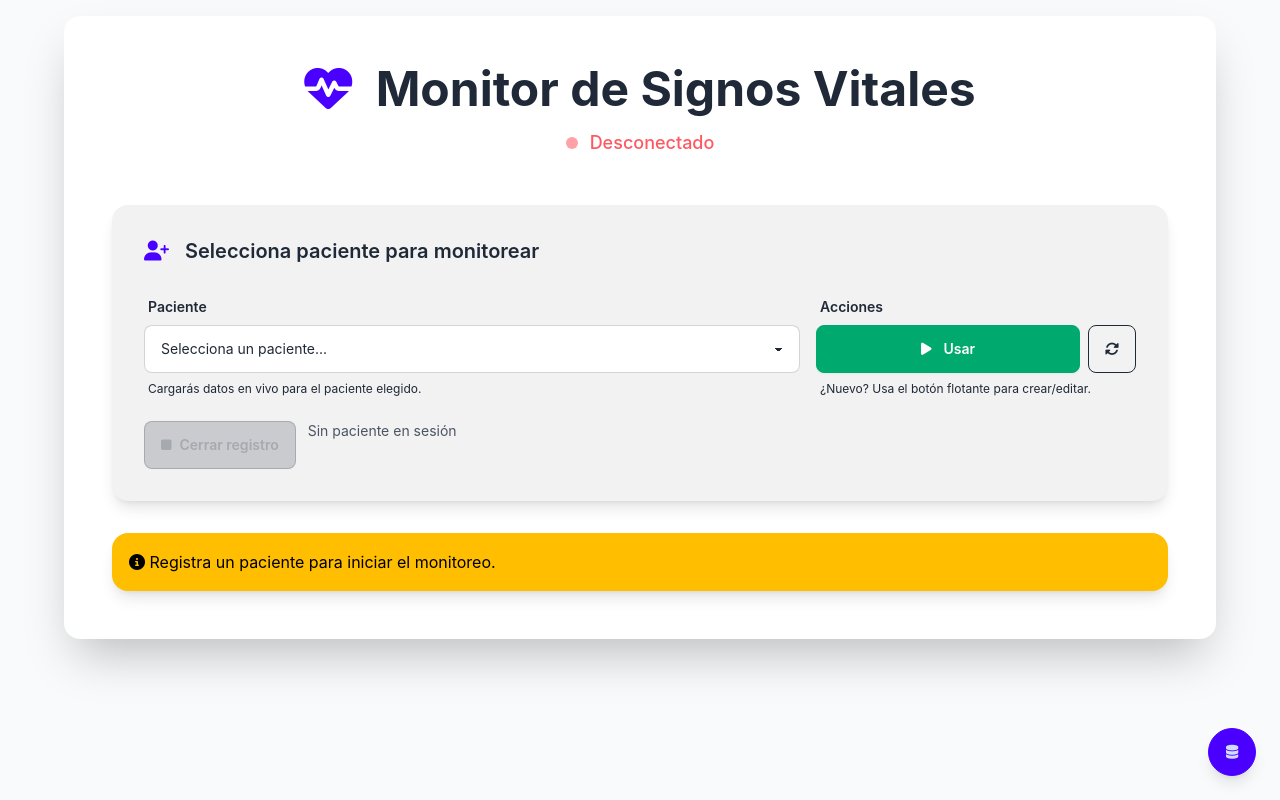
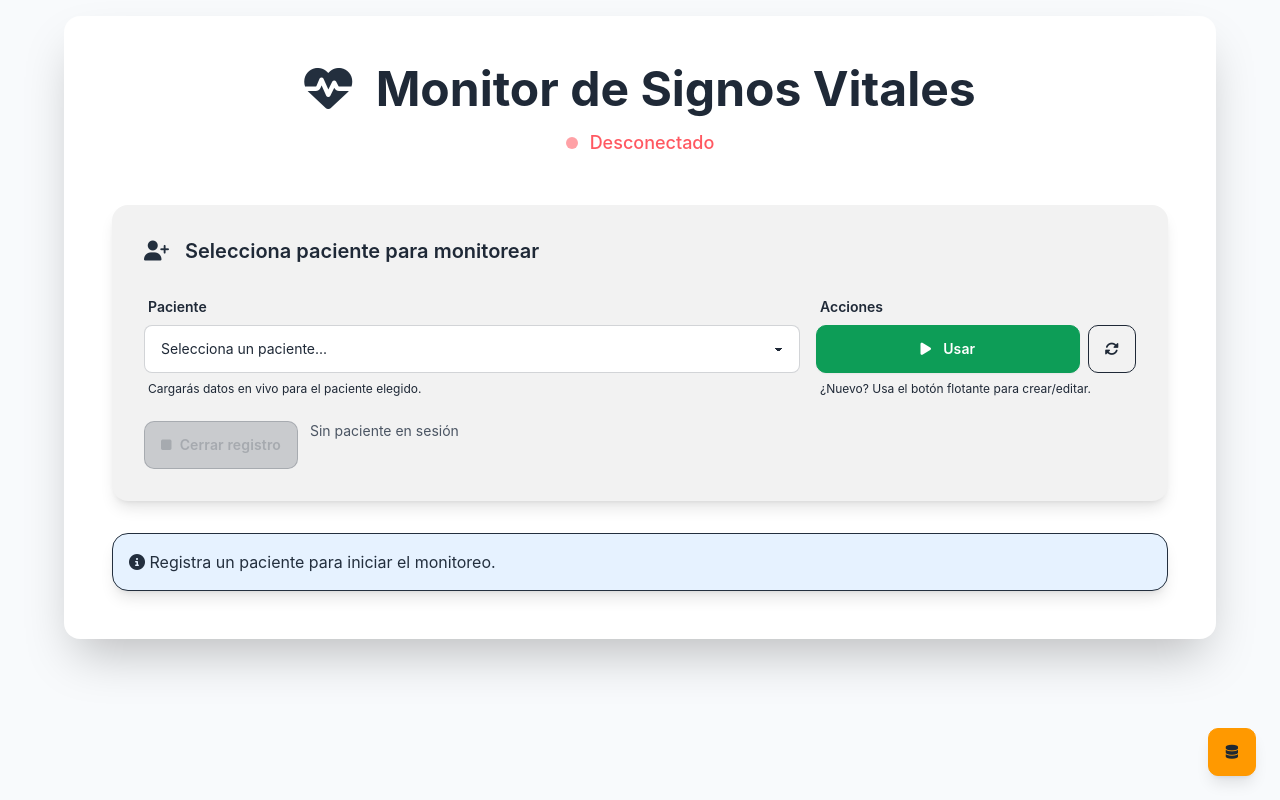
Before and after one commit to rasoky2/PruebaIOTFlask, a Flask app: page / in a window 1280 px wide. Run offline with Flask 3, Linux system fonts and the light colour scheme; data comes from the database, SQL or seed files in the repository; both versions use the stored data as it was after the commit; some libraries are stand-ins or nearby versions; some web fonts are replaced.

Commit message:
Enhance patient monitoring UI and data fetching functionality. Updated app.js to allow viewing data without an active session, implemented polling with exponential backoff for data fetching, and improved button styles for better visibility. Modified index.html and patients.html to include new AWS-themed styles and updated modal behavior. Updated patients.js to align button styles with the new theme.

```diff
--- a/static/js/app.js
+++ b/static/js/app.js
@@ -17,6 +17,7 @@ let tempMax = 0;
 // Sesión de paciente
 let sessionActive = false;
 let currentPatient = null;
+// Permite ver datos en vivo aunque no haya sesión activa
 let allowViewWithoutSession = false;
 let patientList = [];
 
@@ -25,6 +26,12 @@ let patientList = [];
 let historyCache = [];
 let editRecordId = null;
 let pendingDeleteId = null;
+
+// Polling y backoff
+let fetchTimer = null;
+let errorStreak = 0;
+let baseInterval = 500;
+const maxBackoff = 4000;
 
 function initAudio() {
     const audioContext = new (window.AudioContext || window.webkitAudioContext)();
@@ -134,7 +141,7 @@ function renderHistory(records) {
             <td>${r.avg_bpm != null ? r.avg_bpm.toFixed(1) : '--'}</td>
             <td>${r.created_at || '--'}</td>
             <td class="flex gap-2">
-                <button class="btn btn-ghost btn-xs text-info" data-action="edit" data-id="${r.id}" title="Editar paciente"><i class="fas fa-edit"></i></button>
+                <button class="btn btn-ghost btn-xs text-primary" data-action="edit" data-id="${r.id}" title="Editar paciente"><i class="fas fa-edit"></i></button>
                 <button class="btn btn-ghost btn-xs text-error" data-action="delete" data-id="${r.id}" title="Eliminar paciente"><i class="fas fa-trash"></i></button>
                 <button class="btn btn-ghost btn-xs text-primary" data-action="view" data-id="${r.id}" title="Ver estadísticas e historial"><i class="fas fa-search"></i></button>
             </td>
@@ -708,14 +715,24 @@ function deactivateAlert() {
     message.innerHTML = '';
 }
 
+function scheduleFetch(delay = baseInterval) {
+    if (fetchTimer) clearTimeout(fetchTimer);
+    fetchTimer = setTimeout(fetchData, delay);
+}
+
 async function fetchData() {
     try {
         const response = await fetch('/api/data');
         const data = await response.json();
+        errorStreak = 0;
         updateData(data);
+        scheduleFetch(baseInterval);
     } catch (error) {
         console.error('Error fetching data:', error);
-        updateStatus('Error de conexión', false);
+        updateStatus('Desconectado', false);
+        errorStreak += 1;
+        const nextDelay = Math.min(baseInterval * (2 ** errorStreak), maxBackoff);
+        scheduleFetch(nextDelay);
     }
 }
 
@@ -729,26 +746,32 @@ function setupAlertButton() {
 }
 
 function startUpdates() {
-    fetchData();
-    // Usar intervalo de configuración manual si está disponible
-    const interval = (typeof FRONTEND_CONFIG !== 'undefined' && FRONTEND_CONFIG.updateInterval)
+    baseInterval = (typeof FRONTEND_CONFIG !== 'undefined' && FRONTEND_CONFIG.updateInterval)
         ? FRONTEND_CONFIG.updateInterval
         : 500;
-    updateInterval = setInterval(fetchData, interval);
+    scheduleFetch(0);
+    document.addEventListener('visibilitychange', () => {
+        if (document.hidden) {
+            if (fetchTimer) clearTimeout(fetchTimer);
+            updateStatus('Pausado (fondo)', false);
+        } else {
+            errorStreak = 0;
+            scheduleFetch(0);
+        }
+    });
 }
 
 function updateRefreshInterval(interval) {
-    if (updateInterval) {
-        clearInterval(updateInterval);
-    }
-    updateInterval = setInterval(fetchData, interval);
+    baseInterval = interval;
+    scheduleFetch(baseInterval);
 }
 
 window.updateRefreshInterval = updateRefreshInterval;
 
 function stopUpdates() {
-    if (updateInterval) {
-        clearInterval(updateInterval);
+    if (fetchTimer) {
+        clearTimeout(fetchTimer);
+        fetchTimer = null;
     }
 }
 
@@ -914,6 +937,9 @@ document.addEventListener('DOMContentLoaded', () => {
             }
             confirmDeleteModal.close();
         });
+        confirmDeleteModal.addEventListener('close', () => {
+            pendingDeleteId = null;
+        });
     }
     if (useSelectedBtn) useSelectedBtn.addEventListener('click', startSessionFromSelect);
     if (refreshPatientsBtn) refreshPatientsBtn.addEventListener('click', loadPatientsBasic);
--- a/static/js/patients.js
+++ b/static/js/patients.js
@@ -36,7 +36,7 @@ function renderHistory(records) {
             <td>${r.avg_bpm != null ? Number(r.avg_bpm).toFixed(1) : '--'}</td>
             <td>${r.created_at || '--'}</td>
             <td class="flex gap-2">
-                <button class="btn btn-ghost btn-xs text-info" data-action="edit" data-id="${r.id}"><i class="fas fa-edit"></i></button>
+                <button class="btn btn-ghost btn-xs text-primary" data-action="edit" data-id="${r.id}"><i class="fas fa-edit"></i></button>
                 <button class="btn btn-ghost btn-xs text-error" data-action="delete" data-id="${r.id}"><i class="fas fa-trash"></i></button>
                 <button class="btn btn-ghost btn-xs text-accent" data-action="sessions" data-id="${r.id}"><i class="fas fa-chart-line"></i></button>
                 <button class="btn btn-ghost btn-xs text-primary" data-action="details" data-id="${r.id}"><i class="fas fa-eye"></i></button>
@@ -417,6 +417,9 @@ document.addEventListener('DOMContentLoaded', () => {
             }
             confirmDeleteModal.close();
         });
+        confirmDeleteModal.addEventListener('close', () => {
+            pendingDeleteId = null;
+        });
     }
 
     document.getElementById('recordSaveBtn').addEventListener('click', saveRecord);
--- a/templates/index.html
+++ b/templates/index.html
@@ -12,6 +12,13 @@
     <link rel="stylesheet" href="https://cdnjs.cloudflare.com/ajax/libs/font-awesome/6.5.1/css/all.min.css">
     <script src="https://cdn.jsdelivr.net/npm/chart.js@4.4.0/dist/chart.umd.min.js"></script>
     <style>
+        :root {
+            --aws-orange: #ff9900;
+            --aws-orange-hover: #e68a00;
+            --aws-navy: #232f3e;
+            --aws-gray: #f2f4f7;
+        }
+
         @keyframes pulse-dot {
             0%, 100% { opacity: 1; }
             50% { opacity: 0.5; }
@@ -35,6 +42,45 @@
 
         .font-amazon {
             font-family: 'Amazon Ember', -apple-system, BlinkMacSystemFont, 'Segoe UI', Roboto, sans-serif;
+        }
+
+        /* Botones estilo AWS */
+        .btn-primary {
+            background-color: var(--aws-orange);
+            border-color: var(--aws-orange);
+            color: #1f2933;
+        }
+        .btn-primary:hover, .btn-primary:focus {
+            background-color: var(--aws-orange-hover);
+            border-color: var(--aws-orange-hover);
+            color: #111827;
+        }
+        .btn-outline.btn-primary {
+            border-color: var(--aws-orange);
+            color: var(--aws-orange);
+        }
+        .btn-outline.btn-primary:hover, .btn-outline.btn-primary:focus {
+            background-color: var(--aws-orange);
+            color: #1f2933;
+        }
+        .btn-success {
+            background-color: #0d9d57;
+            border-color: #0d9d57;
+        }
+        .btn-success:hover, .btn-success:focus {
+            background-color: #0b874b;
+            border-color: #0b874b;
+        }
+        .btn {
+            border-radius: 10px;
+            font-weight: 600;
+            letter-spacing: 0.01em;
+        }
+
+        /* Iconos y texto primary en azul oscuro AWS */
+        i.text-primary,
+        .text-primary {
+            color: #232f3e;
         }
     </style>
 </head>
@@ -103,10 +149,10 @@
 
 
                     <!-- Indicador si no hay sesión -->
-                    <div id="noSession" class="alert alert-warning shadow-lg">
+                    <div id="noSession" class="alert shadow-lg" style="background-color: #e6f2ff; border-color: #232f3e; border-width: 1px;">
                         <div>
-                            <i class="fas fa-info-circle"></i>
-                            <span>Registra un paciente para iniciar el monitoreo.</span>
+                            <i class="fas fa-info-circle" style="color: #232f3e;"></i>
+                            <span style="color: #232f3e;">Registra un paciente para iniciar el monitoreo.</span>
                         </div>
                     </div>
 
@@ -219,7 +265,7 @@
                         <i class="fas fa-save"></i> Guardar
                     </button>
                     <button id="recordCancelBtn" class="btn btn-ghost" hidden>Cancelar edición</button>
-                <button id="historyReloadBtn" class="btn btn-outline btn-primary btn-sm">
+                    <button id="historyReloadBtn" class="btn btn-primary btn-sm gap-2">
                         <i class="fas fa-sync-alt"></i> Actualizar
                     </button>
                 </div>
```
Also changed, not shown: templates/patients.html (+47 -1 lines), patients.db. Lines whose indentation alone changed are shown as unchanged.
